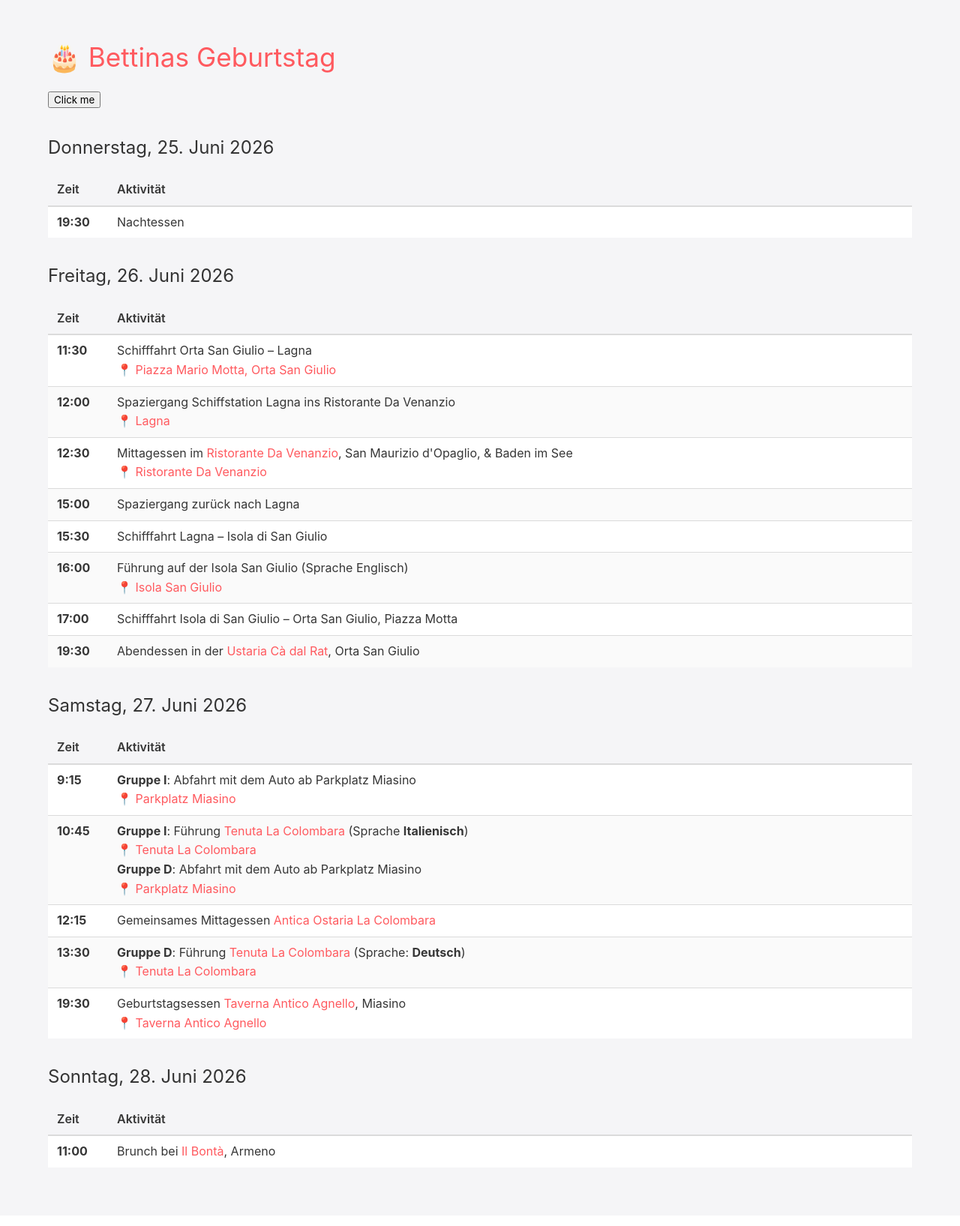
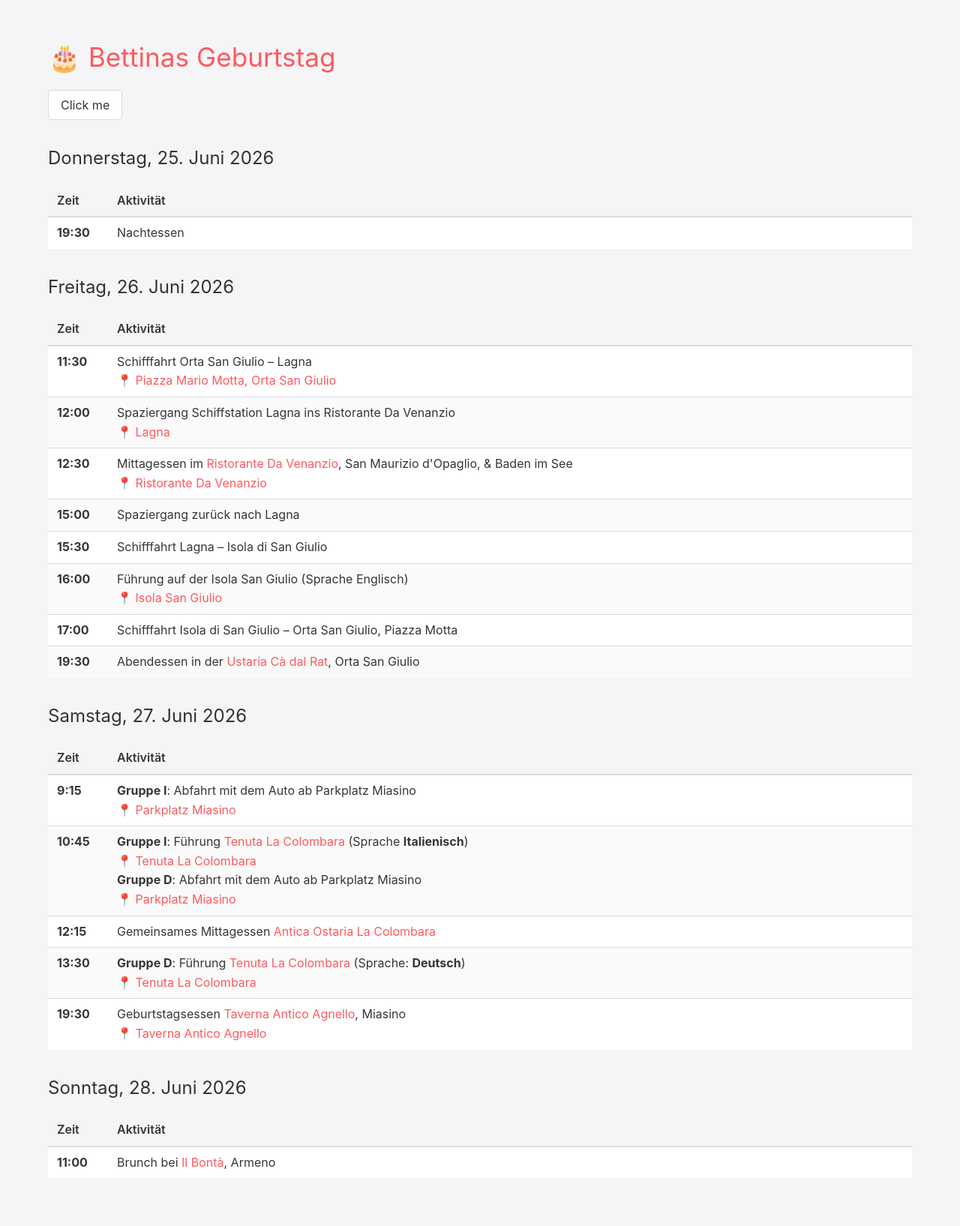
Before and after one commit to bettina60/programm, a Jekyll site: the page built from index.md, in a window 1280 px wide. Shown: the whole page at 75% size. Built offline with Jekyll 4.4.1, drawn with Linux system fonts in a browser that asks for light colours; a script that is not in the unit is left out.

Commit message:
Korrekturen

```diff
--- a/index.md
+++ b/index.md
@@ -6,7 +6,7 @@ title: Bettinas Geburtstag
 
 # 🎂 Bettinas Geburtstag
 <!-- class="button" data-tally-width="440" data-tally-align-left="1" data-tally-hide-title="1" data-tally-auto-close="0"-->
-<button data-tally-open="Y5aaxz" data-tally-width="440" data-tally-align-left="1" data-tally-hide-title="1" data-tally-emoji-animation="wave" data-tally-auto-close="1000" data-tally-form-events-forwarding="1">Click me</button>
+<button class="button" data-tally-open="Y5aaxz" data-tally-width="500" data-tally-align-left="1" data-tally-hide-title="1" data-tally-emoji-animation="wave" data-tally-auto-close="1000" data-tally-form-events-forwarding="1">Click me</button>
 
 
 ## Donnerstag, 25. Juni 2026
```
